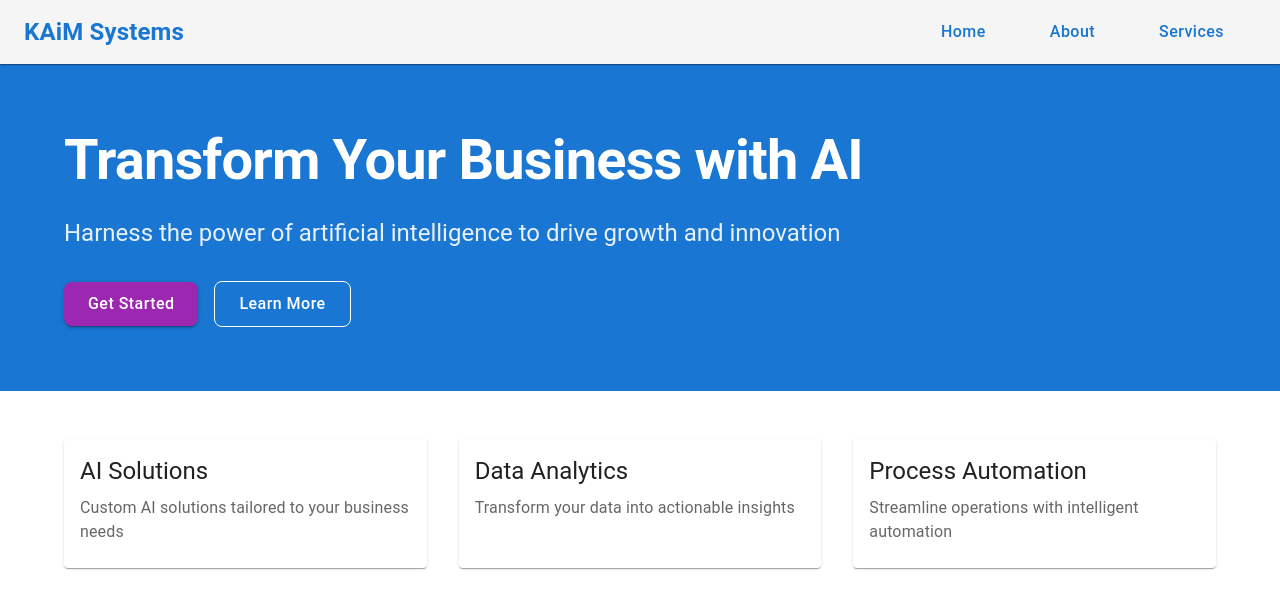
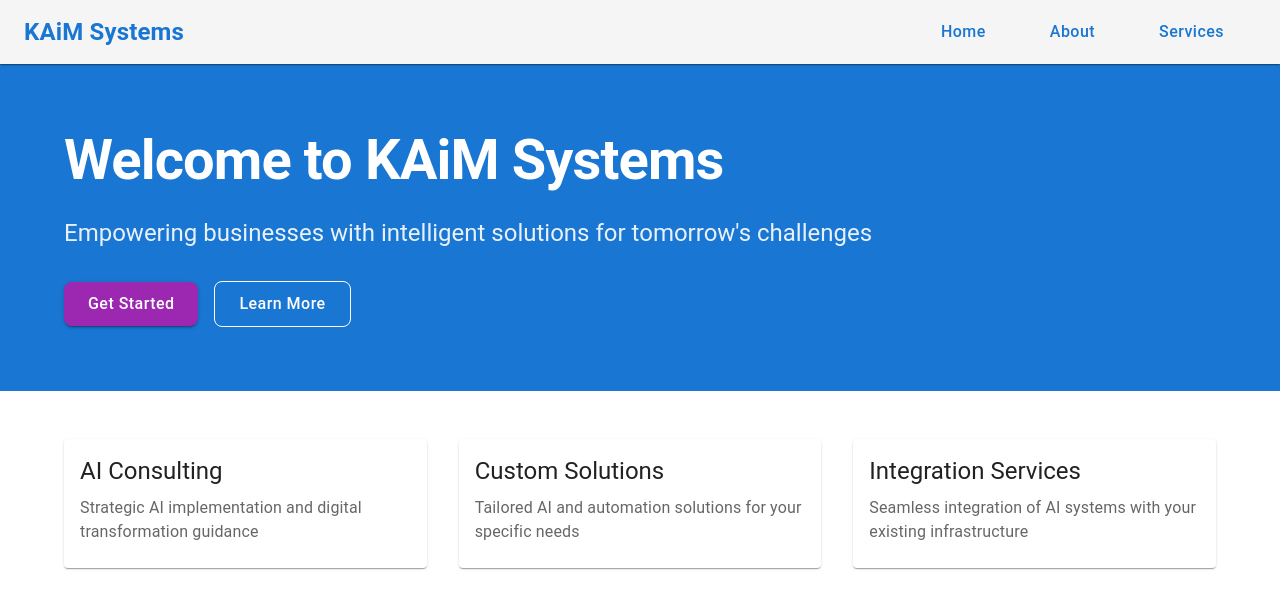
Before and after one commit to rsellers001/kaimsys, a React (Create React App) app: page / in a window 1280 px wide. Shown: the top 608 px of the page. Built offline with nearby package versions, Linux system fonts and the light colour scheme.

Commit message:
Update home page content for KAiM Systems

```diff
--- a/src/pages/Home.js
+++ b/src/pages/Home.js
@@ -28,13 +28,13 @@ function Home() {
               variant="h1"
               sx={{ mb: 3 }}
             >
-              Transform Your Business with AI
+              Welcome to KAiM Systems
             </MotionTypography>
             <MotionTypography
               variant="h5"
               sx={{ mb: 4, opacity: 0.9 }}
             >
-              Harness the power of artificial intelligence to drive growth and innovation
+              Empowering businesses with intelligent solutions for tomorrow's challenges
             </MotionTypography>
             <Button
               variant="contained"
@@ -60,16 +60,16 @@ function Home() {
         <Grid container spacing={4}>
           {[
             {
-              title: 'AI Solutions',
-              description: 'Custom AI solutions tailored to your business needs'
+              title: 'AI Consulting',
+              description: 'Strategic AI implementation and digital transformation guidance'
             },
             {
-              title: 'Data Analytics',
-              description: 'Transform your data into actionable insights'
+              title: 'Custom Solutions',
+              description: 'Tailored AI and automation solutions for your specific needs'
             },
             {
-              title: 'Process Automation',
-              description: 'Streamline operations with intelligent automation'
+              title: 'Integration Services',
+              description: 'Seamless integration of AI systems with your existing infrastructure'
             }
           ].map((service, index) => (
             <Grid item xs={12} md={4} key={service.title}>
```
